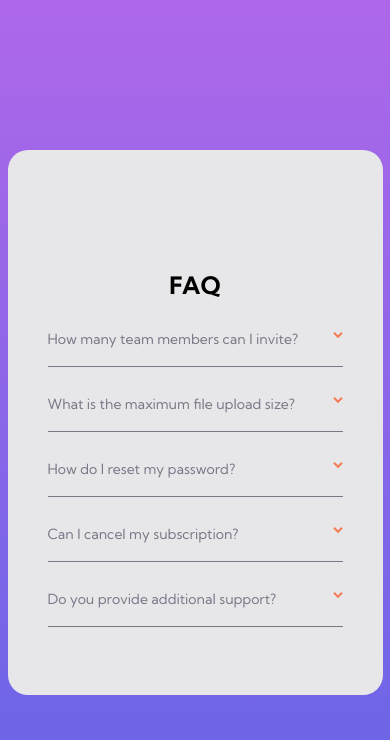
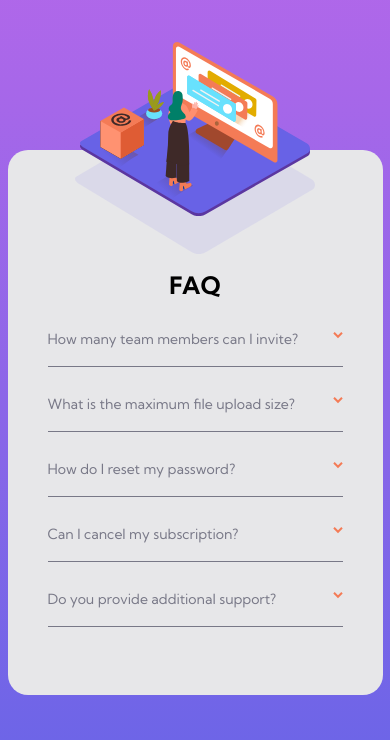
Before and after one commit to dyegohrq/faq-accordion-card-main, a plain HTML site: page index.html in a window 390 px wide. Drawn offline with Linux system fonts and the light colour scheme; the site is published under a folder, as on GitHub Pages, so addresses that start at the root find nothing.

Commit message:
Update style.css

```diff
--- a/style/style.css
+++ b/style/style.css
@@ -49,7 +49,7 @@ body {
     display: grid;
     grid-template-columns: 400px 1fr;
     grid-gap: 5rem;
-    background-image: url(/images/bg-pattern-desktop.svg);
+    background-image: url(../images/bg-pattern-desktop.svg);
     background-repeat: no-repeat;
     background-position: 1000% 64%;
 }
@@ -59,7 +59,7 @@ body {
 }
 
 ._image-wrapper-inner {
-    background-image: url(/images/illustration-woman-online-desktop.svg);
+    background-image: url(../images/illustration-woman-online-desktop.svg);
     height: 100%;
     background-repeat: no-repeat;
     background-position: 110% center;
@@ -148,12 +148,12 @@ body {
         width: 375px;
         height: auto;
         flex-direction: column;
-        background-image: url(/images/bg-pattern-mobile.svg);
+        background-image: url(../images/bg-pattern-mobile.svg);
         background-position: center 0%;
     }
 
     ._image-wrapper-inner {
-        background-image: url(/images/illustration-woman-online-mobile.svg);
+        background-image: url(../images/illustration-woman-online-mobile.svg);
         background-repeat: no-repeat;
         position: absolute;
         width: 230px;
```
